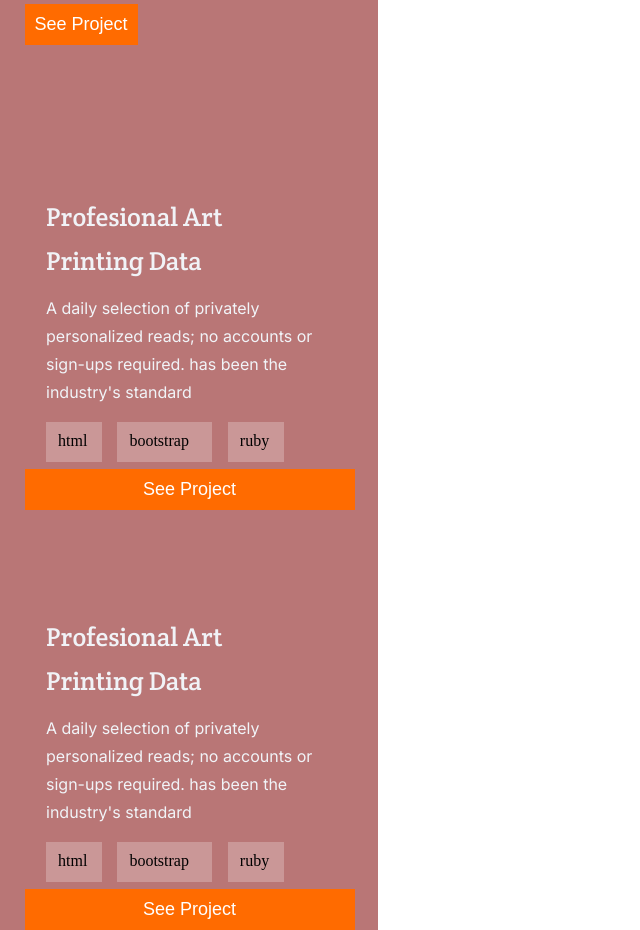
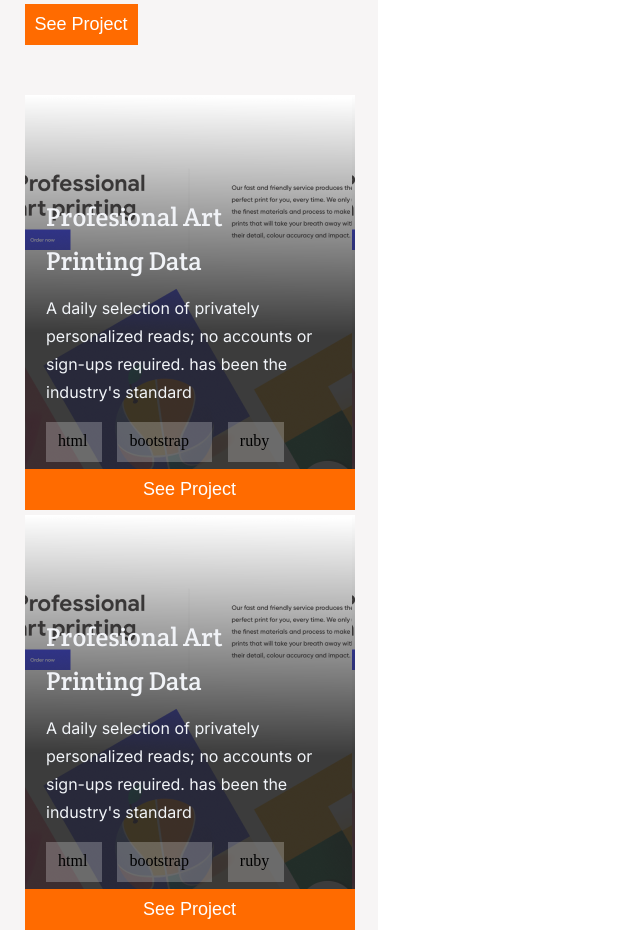
Before and after one commit to AhmadiGu/Portfolio, a website: page index.html in a window 1280 px wide. Shown: the part 1548-2478 px from the top of the page, without its empty margins (0-640 px from the left). Drawn offline with Linux system fonts and the light colour scheme.

Commit message:
Fix Errors

```diff
--- a/index.html
+++ b/index.html
@@ -156,7 +156,7 @@
              don’t hestiate to  contact me.</p>
 
              <button type="button" class="get">Get My Resume</button>
-             <img class="about-img" src="images/Group (1).png" alt="">
+             <img class="about-img" src="images/Group1.png" alt="">
              <hr>
 
              <span class="rectangle"></span>
--- a/style.css
+++ b/style.css
@@ -122,7 +122,7 @@ div.contact ul a {
 
 /* section works start */
 .works {
-  background: rgb(185, 118, 118);
+  background: rgb(247, 245, 245);
   margin: 0%;
   padding: 0%;
   width: 378px;
@@ -243,7 +243,7 @@ div.profesional {
   height: 386px;
   margin-left: 6.5%;
   position: absolute;
-  background-image: url(images/Img\ Placeholder\ \(1\) .png);
+  background-image: url(images/Img\ Placeholder1.png);
 }
 
 div.profesional h3 {
```
Also changed, not shown: images/Group1.png (renamed from images/Group (1).png), images/Img Placeholder1.png (renamed from images/Img Placeholder (1).png).
